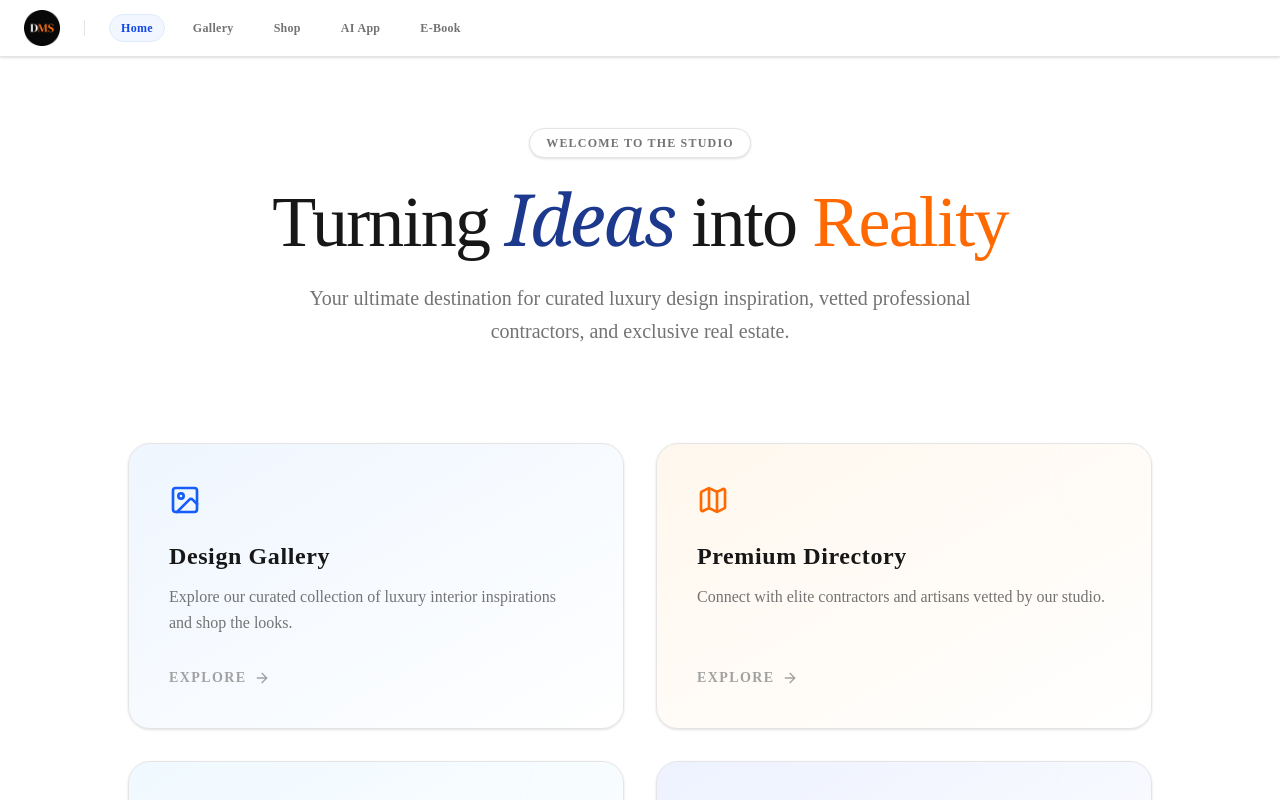
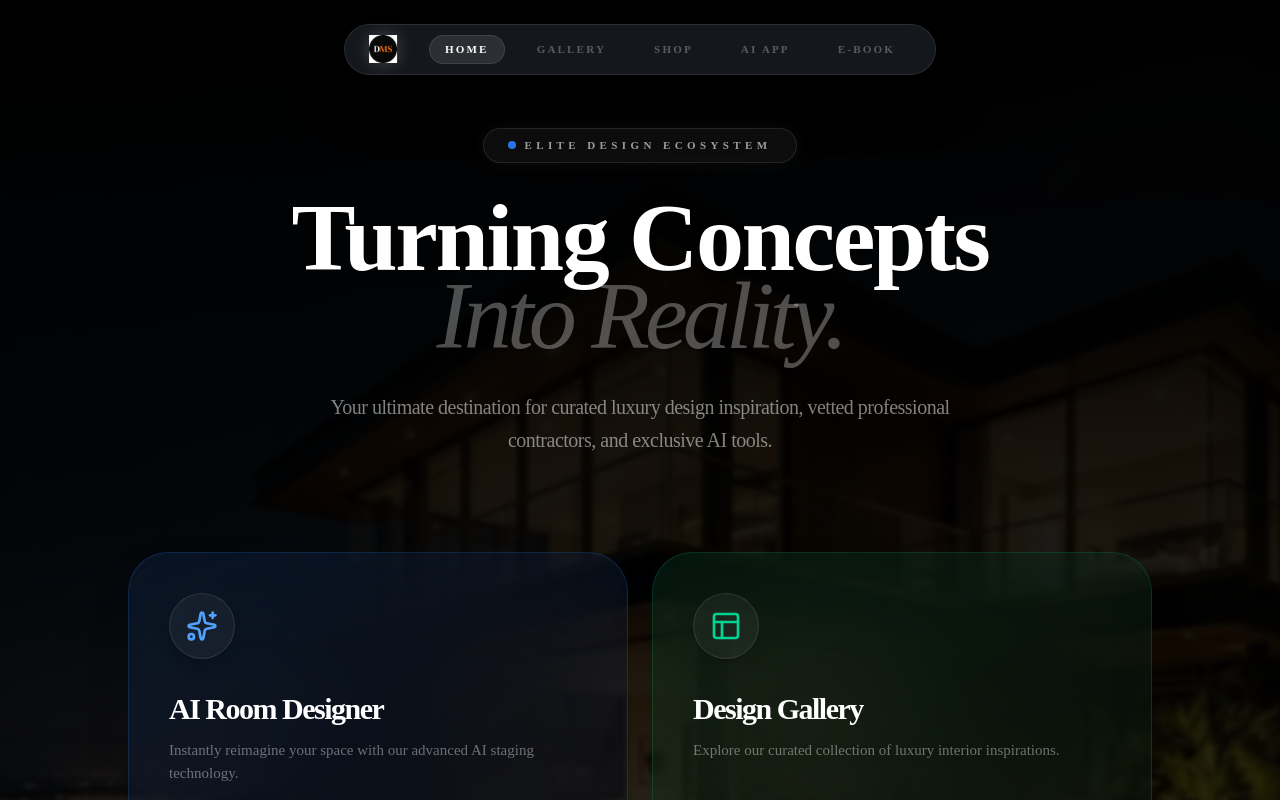
Before and after one commit to dreammakersstudio24-hub/dream-makers-studio, a Next.js app: page / in a window 1280 px wide. Shown: the top 800 px of the page. Built offline with nearby package versions, Linux system fonts and the light colour scheme.

Commit message:
UI: Finalized Luxury Midnight Overhaul (Dark Theme & Portal)

```diff
--- a/src/app/globals.css
+++ b/src/app/globals.css
@@ -48,72 +48,46 @@
 }
 
 :root {
-  --background: oklch(1 0 0);
-  --foreground: oklch(0.145 0 0);
-  --card: oklch(1 0 0);
-  --card-foreground: oklch(0.145 0 0);
-  --popover: oklch(1 0 0);
-  --popover-foreground: oklch(0.145 0 0);
-  --primary: oklch(0.205 0 0);
-  --primary-foreground: oklch(0.985 0 0);
-  --secondary: oklch(0.97 0 0);
-  --secondary-foreground: oklch(0.205 0 0);
-  --muted: oklch(0.97 0 0);
-  --muted-foreground: oklch(0.556 0 0);
-  --accent: oklch(0.97 0 0);
-  --accent-foreground: oklch(0.205 0 0);
+  --background: oklch(0.1 0 0); /* Deep Midnight */
+  --foreground: oklch(0.98 0 0);
+  --card: oklch(0.15 0 0);
+  --card-foreground: oklch(0.98 0 0);
+  --popover: oklch(0.12 0 0);
+  --popover-foreground: oklch(0.98 0 0);
+  --primary: oklch(0.9 0.05 100); /* Premium Gold/Cream */
+  --primary-foreground: oklch(0.1 0 0);
+  --secondary: oklch(0.2 0 0);
+  --secondary-foreground: oklch(0.98 0 0);
+  --muted: oklch(0.18 0 0);
+  --muted-foreground: oklch(0.6 0 0);
+  --accent: oklch(0.25 0 0);
+  --accent-foreground: oklch(0.98 0 0);
   --destructive: oklch(0.58 0.22 27);
-  --border: oklch(0.922 0 0);
-  --input: oklch(0.922 0 0);
-  --ring: oklch(0.708 0 0);
-  --chart-1: oklch(0.809 0.105 251.813);
-  --chart-2: oklch(0.623 0.214 259.815);
-  --chart-3: oklch(0.546 0.245 262.881);
-  --chart-4: oklch(0.488 0.243 264.376);
-  --chart-5: oklch(0.424 0.199 265.638);
-  --radius: 0.625rem;
-  --sidebar: oklch(0.985 0 0);
-  --sidebar-foreground: oklch(0.145 0 0);
-  --sidebar-primary: oklch(0.205 0 0);
-  --sidebar-primary-foreground: oklch(0.985 0 0);
-  --sidebar-accent: oklch(0.97 0 0);
-  --sidebar-accent-foreground: oklch(0.205 0 0);
-  --sidebar-border: oklch(0.922 0 0);
-  --sidebar-ring: oklch(0.708 0 0);
+  --border: oklch(1 0 0 / 8%);
+  --input: oklch(1 0 0 / 10%);
+  --ring: oklch(0.5 0 0);
+  --radius: 1.25rem;
 }
 
-.dark {
-  --background: oklch(0.145 0 0);
-  --foreground: oklch(0.985 0 0);
-  --card: oklch(0.205 0 0);
-  --card-foreground: oklch(0.985 0 0);
-  --popover: oklch(0.205 0 0);
-  --popover-foreground: oklch(0.985 0 0);
-  --primary: oklch(0.87 0.00 0);
-  --primary-foreground: oklch(0.205 0 0);
-  --secondary: oklch(0.269 0 0);
-  --secondary-foreground: oklch(0.985 0 0);
-  --muted: oklch(0.269 0 0);
-  --muted-foreground: oklch(0.708 0 0);
-  --accent: oklch(0.371 0 0);
-  --accent-foreground: oklch(0.985 0 0);
-  --destructive: oklch(0.704 0.191 22.216);
-  --border: oklch(1 0 0 / 10%);
-  --input: oklch(1 0 0 / 15%);
-  --ring: oklch(0.556 0 0);
-  --chart-1: oklch(0.809 0.105 251.813);
-  --chart-2: oklch(0.623 0.214 259.815);
-  --chart-3: oklch(0.546 0.245 262.881);
-  --chart-4: oklch(0.488 0.243 264.376);
-  --chart-5: oklch(0.424 0.199 265.638);
-  --sidebar: oklch(0.205 0 0);
-  --sidebar-foreground: oklch(0.985 0 0);
-  --sidebar-primary: oklch(0.488 0.243 264.376);
-  --sidebar-primary-foreground: oklch(0.985 0 0);
-  --sidebar-accent: oklch(0.269 0 0);
-  --sidebar-accent-foreground: oklch(0.985 0 0);
-  --sidebar-border: oklch(1 0 0 / 10%);
-  --sidebar-ring: oklch(0.556 0 0);
+/* Force Dark Mode defaults since user wants a dark-only premium feel */
+.dark, :root {
+  --background: oklch(0.08 0 0);
+  --foreground: oklch(0.98 0 0);
+  --card: oklch(0.12 0 0);
+  --card-foreground: oklch(0.98 0 0);
+  --popover: oklch(0.12 0 0);
+  --popover-foreground: oklch(0.98 0 0);
+  --primary: oklch(0.85 0.02 80);
+  --primary-foreground: oklch(0.08 0 0);
+  --secondary: oklch(0.18 0 0);
+  --secondary-foreground: oklch(0.98 0 0);
+  --muted: oklch(0.18 0 0);
+  --muted-foreground: oklch(0.5 0 0);
+  --accent: oklch(0.22 0 0);
+  --accent-foreground: oklch(0.98 0 0);
+  --border: oklch(1 0 0 / 5%);
+  --input: oklch(1 0 0 / 10%);
+  --ring: oklch(0.4 0 0);
 }
 
 @layer base {
--- a/src/app/layout.tsx
+++ b/src/app/layout.tsx
@@ -50,9 +50,9 @@ export default function RootLayout({
   children: React.ReactNode;
 }>) {
   return (
-    <html lang="en">
+    <html lang="en" className="dark scroll-smooth">
       <body
-        className={`${geistSans.variable} ${geistMono.variable} antialiased`}
+        className={`${geistSans.variable} ${geistMono.variable} antialiased bg-[#020203] text-white selection:bg-white/10`}
       >
         <Navbar />
         {children}
--- a/src/app/page.tsx
+++ b/src/app/page.tsx
@@ -2,140 +2,143 @@
 
 import { motion } from "framer-motion";
 import Link from "next/link";
-import { ArrowRight, Image as ImageIcon, Map, Building2, BookOpen } from "lucide-react";
+import { ArrowRight, Image as ImageIcon, Map, Building2, BookOpen, Sparkles, Layout, Package, Info, ChevronRight, Wand2 } from "lucide-react";
 
 export default function Home() {
   const portalLinks = [
     {
+      title: "AI Room Designer",
+      description: "Instantly reimagine your space with our advanced AI staging technology.",
+      icon: <Sparkles className="w-8 h-8 text-blue-400 group-hover:drop-shadow-[0_0_8px_rgba(96,165,250,0.8)]" />,
+      href: "/app",
+      color: "from-blue-500/10 to-blue-600/5",
+      borderColor: "border-blue-500/20 group-hover:border-blue-400/50",
+      accent: "bg-blue-500",
+      delay: 0.1
+    },
+    {
       title: "Design Gallery",
-      description: "Explore our curated collection of luxury interior inspirations and shop the looks.",
-      icon: <ImageIcon className="w-8 h-8 text-blue-600 mb-6" />,
+      description: "Explore our curated collection of luxury interior inspirations.",
+      icon: <Layout className="w-8 h-8 text-emerald-400 group-hover:drop-shadow-[0_0_8px_rgba(52,211,153,0.8)]" />,
       href: "/gallery",
-      color: "from-blue-50 to-white",
-      borderColor: "group-hover:border-blue-300",
-      accent: "bg-blue-600",
-      delay: 0.1
+      color: "from-emerald-500/10 to-emerald-600/5",
+      borderColor: "border-emerald-500/20 group-hover:border-emerald-400/50",
+      accent: "bg-emerald-500",
+      delay: 0.2
     },
     {
       title: "Premium Directory",
       description: "Connect with elite contractors and artisans vetted by our studio.",
-      icon: <Map className="w-8 h-8 text-orange-500 mb-6" />,
+      icon: <Map className="w-8 h-8 text-orange-400 group-hover:drop-shadow-[0_0_8px_rgba(251,146,60,0.8)]" />,
       href: "/directory",
-      color: "from-orange-50 to-white",
-      borderColor: "group-hover:border-orange-300",
+      color: "from-orange-500/10 to-orange-600/5",
+      borderColor: "border-orange-500/20 group-hover:border-orange-400/50",
       accent: "bg-orange-500",
-      delay: 0.2
-    },
-    {
-      title: "Exclusive Real Estate",
-      description: "Discover spectacular homes that match your impeccable design taste.",
-      icon: <Building2 className="w-8 h-8 text-light-blue-600 mb-6" />,
-      href: "/real-estate",
-      color: "from-sky-50 to-white",
-      borderColor: "group-hover:border-light-blue-300",
-      accent: "bg-light-blue-600",
       delay: 0.3
     },
     {
       title: "Masterclass E-Book",
-      description: "Learn the secrets of luxury interior design with our comprehensive digital guide.",
-      icon: <BookOpen className="w-8 h-8 text-indigo-600 mb-6" />,
+      description: "Learn the secrets of luxury interior design with our masterclass.",
+      icon: <BookOpen className="w-8 h-8 text-indigo-400 group-hover:drop-shadow-[0_0_8px_rgba(129,140,248,0.8)]" />,
       href: "/ebook",
-      color: "from-indigo-50 to-white",
-      borderColor: "group-hover:border-indigo-300",
-      accent: "bg-indigo-600",
+      color: "from-indigo-500/10 to-indigo-600/5",
+      borderColor: "border-indigo-500/20 group-hover:border-indigo-400/50",
+      accent: "bg-indigo-500",
       delay: 0.4
-    },
-    {
-      title: "AI Room Designer",
-      description: "Instantly reimagine your space with our advanced AI staging technology.",
-      icon: <ImageIcon className="w-8 h-8 text-rose-500 mb-6" />, // Reusing icon for simplicity, you might want a Wand or Sparkles icon later
-      href: "/app",
-      color: "from-rose-50 to-white",
-      borderColor: "group-hover:border-rose-300",
-      accent: "bg-rose-500",
-      delay: 0.5
     }
   ];
 
   return (
-    <div className="min-h-[100dvh] bg-white text-neutral-900 selection:bg-blue-100 relative overflow-hidden flex flex-col items-center justify-center">
+    <div className="min-h-screen bg-[#020203] text-white selection:bg-white/10 relative overflow-x-hidden font-sans">
 
-      {/* Background Graphic Elements */}
-      <div className="absolute top-0 left-0 w-full h-[60vh] bg-gradient-to-b from-blue-50 to-transparent pointer-events-none -z-10" />
-      <div className="absolute top-[-10%] right-[-5%] w-[50vh] h-[50vh] bg-blue-100 rounded-full blur-[100px] opacity-60 pointer-events-none -z-10" />
-      <div className="absolute bottom-[-10%] left-[-5%] w-[40vh] h-[40vh] bg-orange-100 rounded-full blur-[100px] opacity-60 pointer-events-none -z-10" />
+      {/* Immersive Hero Background */}
+      <div className="absolute inset-0 z-0">
+         <img
+            src="/landing-hero.png"
+            className="w-full h-full object-cover opacity-40 blur-[2px] scale-105"
+            alt="Luxury Architecture"
+         />
+         <div className="absolute inset-0 bg-gradient-to-b from-black via-black/60 to-[#020203]" />
+      </div>
 
-      <main className="max-w-7xl mx-auto px-4 sm:px-6 py-24 sm:py-32 w-full pt-32">
+      <main className="relative z-10 max-w-7xl mx-auto px-6 py-24 sm:py-32 flex flex-col items-center">
 
-        {/* Hero Header */}
-        <div className="text-center max-w-3xl mx-auto mb-16 sm:mb-24">
-          <motion.div
-            initial={{ opacity: 0, y: 20 }}
+        {/* Dynamic Badge */}
+        <motion.div
+           initial={{ opacity: 0, scale: 0.9 }}
+           animate={{ opacity: 1, scale: 1 }}
+           transition={{ duration: 1 }}
+           className="mb-8"
+        >
+           <div className="flex items-center gap-2 px-6 py-2 rounded-full border border-white/10 bg-white/5 backdrop-blur-xl shadow-[0_0_20px_rgba(255,255,255,0.05)] text-[11px] font-black uppercase tracking-[0.4em] text-white/60">
+              <div className="w-2 h-2 rounded-full bg-blue-500 animate-pulse" />
+              Elite Design Ecosystem
+           </div>
+        </motion.div>
+
+        {/* Hero Typography */}
+        <div className="text-center max-w-4xl mx-auto mb-20 sm:mb-24 space-y-8">
+          <motion.h1
+            initial={{ opacity: 0, y: 30 }}
             animate={{ opacity: 1, y: 0 }}
-            transition={{ duration: 0.8 }}
+            transition={{ duration: 1, delay: 0.2 }}
+            className="text-6xl sm:text-8xl font-black tracking-tight text-white leading-[0.9] flex flex-col"
           >
-            <span className="inline-block px-4 py-1.5 rounded-full border border-neutral-200 text-xs font-bold text-neutral-500 tracking-widest uppercase mb-6 shadow-sm bg-white">
-              Welcome to the Studio
-            </span>
-          </motion.div>
-
-          <motion.h1
-            initial={{ opacity: 0, y: 20 }}
-            animate={{ opacity: 1, y: 0 }}
-            transition={{ duration: 0.8, delay: 0.1 }}
-            className="text-5xl sm:text-7xl font-light mb-6 tracking-tight text-neutral-900"
-          >
-            Turning <span className="font-serif italic text-blue-900 font-medium">Ideas</span> into <span className="text-orange-500 font-medium relative whitespace-nowrap">Reality<svg className="absolute w-full h-3 -bottom-1 left-0 text-orange-200 -z-10 opacity-70" viewBox="0 0 100 20" preserveAspectRatio="none"><path d="M0 10 Q 50 20 100 10" stroke="currentColor" strokeWidth="8" fill="none"/></svg></span>
+            Turning Concepts <br/>
+            <span className="text-white/30 italic font-medium -mt-2 tracking-tighter">Into Reality.</span>
           </motion.h1>
 
           <motion.p
             initial={{ opacity: 0, y: 20 }}
             animate={{ opacity: 1, y: 0 }}
-            transition={{ duration: 0.8, delay: 0.2 }}
-            className="text-lg sm:text-xl text-neutral-500 font-light leading-relaxed max-w-2xl mx-auto"
+            transition={{ duration: 1, delay: 0.4 }}
+            className="text-lg sm:text-xl text-white/50 font-medium leading-relaxed max-w-2xl mx-auto tracking-tight"
           >
-            Your ultimate destination for curated luxury design inspiration, vetted professional contractors, and exclusive real estate.
+            Your ultimate destination for curated luxury design inspiration, vetted professional contractors, and exclusive AI tools.
           </motion.p>
         </div>
 
         {/* Portal Cards Grid */}
-        <div className="grid grid-cols-1 md:grid-cols-2 gap-6 sm:gap-8 max-w-5xl mx-auto">
+        <div className="grid grid-cols-1 md:grid-cols-2 gap-6 max-w-5xl mx-auto w-full">
           {portalLinks.map((portal) => (
             <Link href={portal.href} key={portal.title}>
               <motion.div
                 initial={{ opacity: 0, y: 30 }}
                 animate={{ opacity: 1, y: 0 }}
-                transition={{ duration: 0.6, delay: portal.delay }}
-                whileHover={{ y: -8, scale: 1.02 }}
-                whileTap={{ scale: 0.98 }}
-                className={`group h-full p-8 sm:p-10 rounded-3xl bg-gradient-to-br ${portal.color} border border-neutral-200 shadow-sm hover:shadow-xl transition-all duration-300 relative overflow-hidden flex flex-col ${portal.borderColor}`}
+                transition={{ duration: 0.7, delay: portal.delay }}
+                whileHover={{ y: -8, scale: 1.01 }}
+                whileTap={{ scale: 0.99 }}
+                className={`group h-full p-10 rounded-[2.5rem] bg-gradient-to-br ${portal.color} border ${portal.borderColor} backdrop-blur-3xl shadow-2xl transition-all duration-500 relative overflow-hidden flex flex-col`}
               >
-                {/* Decorative background accent */}
-                <div className="absolute -right-8 -top-8 w-32 h-32 rounded-full border border-neutral-200/50 opacity-20 pointer-events-none group-hover:scale-150 transition-transform duration-700" />
-                <div className="absolute right-4 top-4 opacity-0 group-hover:opacity-100 transition-opacity duration-300 transform translate-x-2 group-hover:translate-x-0">
-                  <div className={`w-8 h-8 rounded-full ${portal.accent} text-white flex items-center justify-center shadow-lg`}>
-                    <ArrowRight className="w-4 h-4" />
-                  </div>
+                {/* Glowing Circle Background */}
+                <div className="absolute -right-12 -top-12 w-40 h-40 rounded-full bg-white/5 blur-[40px] opacity-20 group-hover:opacity-40 transition-opacity duration-700" />
+
+                <div className="mb-8 p-4 w-fit rounded-2xl bg-white/5 border border-white/10 shadow-lg group-hover:border-white/20 transition-all">
+                  {portal.icon}
                 </div>
 
-                {portal.icon}
-
-                <h2 className="text-2xl font-bold mb-3 tracking-wide text-neutral-900 group-hover:text-blue-900 transition-colors">
+                <h2 className="text-3xl font-black mb-3 tracking-tighter text-white group-hover:text-white transition-colors">
                   {portal.title}
                 </h2>
 
-                <p className="text-neutral-500 font-light leading-relaxed mb-8 flex-grow">
+                <p className="text-white/40 font-medium leading-normal mb-8 flex-grow text-[15px]">
                   {portal.description}
                 </p>
 
-                <div className="mt-auto flex items-center gap-2 text-sm font-bold tracking-widest uppercase text-neutral-400 group-hover:text-neutral-900 transition-colors">
-                  Explore <ArrowRight className="w-4 h-4" />
+                <div className="mt-auto flex items-center justify-between text-xs font-black tracking-[0.2em] uppercase text-white/20 group-hover:text-white transition-all duration-500">
+                  <span>Explore Experience</span>
+                  <ArrowRight className="w-5 h-5 translate-x-4 opacity-0 group-hover:translate-x-0 group-hover:opacity-100 transition-all duration-500" />
                 </div>
               </motion.div>
             </Link>
           ))}
         </div>
+
+        {/* Bottom Social / Info Badge */}
+        <footer className="mt-32 opacity-20 hover:opacity-100 transition-opacity duration-700 flex flex-col items-center gap-4">
+           <div className="w-[1px] h-20 bg-gradient-to-b from-white to-transparent mb-4" />
+           <p className="text-[10px] font-black uppercase tracking-[0.5em]">Dream Makers Studio © 2026</p>
+        </footer>
       </main>
     </div>
   );
--- a/src/components/Navbar.tsx
+++ b/src/components/Navbar.tsx
@@ -2,6 +2,7 @@
 
 import Link from 'next/link';
 import { usePathname } from 'next/navigation';
+import { motion } from 'framer-motion';
 
 export function Navbar() {
   const pathname = usePathname();
@@ -14,41 +15,42 @@ export function Navbar() {
     { name: 'Gallery', href: '/gallery' },
     { name: 'Shop', href: '/shop' },
     { name: 'AI App', href: '/app' },
-    // { name: 'Contractors', href: '/directory' },
-    // { name: 'Real Estate', href: '/real-estate' },
     { name: 'E-Book', href: '/ebook' },
   ];
 
   return (
-    <nav className="fixed w-full z-50 top-0 border-b border-neutral-200 bg-white/90 backdrop-blur-md text-neutral-900 shadow-sm transition-all pb-1 sm:pb-0">
-      <div className="max-w-7xl mx-auto px-2 sm:px-6 py-1 sm:py-0 sm:h-14 flex flex-col sm:flex-row items-center justify-center sm:justify-start gap-1 sm:gap-6">
+    <nav className="fixed top-6 left-1/2 -translate-x-1/2 z-[100] w-fit max-w-[95vw]">
+      <div className="flex items-center bg-[#1a1d23]/80 backdrop-blur-3xl border border-white/10 shadow-[0_20px_50px_rgba(0,0,0,0.5)] rounded-full px-4 sm:px-6 py-2.5 gap-4 sm:gap-8">
 
-        {/* Logo - First Line on Mobile */}
-        <Link href="/" className="flex items-center gap-2 shrink-0 group py-1">
+        {/* Logo */}
+        <Link href="/" className="flex items-center gap-2 group shrink-0">
           <img
             src="/icon.png?v=3"
             alt="Dream Makers Studio"
-            className="h-6 sm:h-9 w-auto object-contain transition-transform duration-300 group-hover:scale-105"
+            className="h-7 w-auto object-contain transition-transform duration-300 group-hover:scale-110 drop-shadow-[0_0_8px_rgba(255,255,255,0.2)]"
           />
         </Link>
 
-        <div className="w-px h-4 bg-neutral-200 shrink-0 hidden sm:block"></div>
-
-        {/* Links - Wrap into multiple lines on Mobile */}
-        <div className="flex items-center justify-center flex-wrap gap-x-1 gap-y-0.5 sm:gap-4 text-[10px] sm:text-xs font-bold tracking-wide w-full sm:w-auto">
+        {/* Links */}
+        <div className="flex items-center gap-1 sm:gap-4 text-[10px] sm:text-[11px] font-black uppercase tracking-[0.2em]">
           {links.map((link) => {
-            const isActive = pathname === link.href;
+            const isActive = pathname === link.href || (link.href !== '/' && pathname.startsWith(link.href));
             return (
               <Link
                 key={link.name}
                 href={link.href}
-                className={`relative transition-all duration-300 py-1 sm:py-1.5 px-2.5 sm:px-3 rounded-full overflow-hidden group ${isActive ? 'text-blue-700' : 'text-neutral-500 hover:text-blue-900'}`}
+                className={`relative px-3 sm:px-4 py-1.5 transition-all duration-300 rounded-full group ${isActive ? 'text-white' : 'text-white/30 hover:text-white'}`}
               >
                 <span className="relative z-10">{link.name}</span>
-                {isActive ? (
-                  <span className="absolute inset-0 bg-blue-50/80 border border-blue-100 rounded-full z-0"></span>
-                ) : (
-                  <span className="absolute inset-0 bg-neutral-100 opacity-0 group-hover:opacity-100 transition-opacity z-0 scale-90 group-hover:scale-100 duration-300 rounded-full"></span>
+                {isActive && (
+                  <motion.div
+                    layoutId="nav-active"
+                    className="absolute inset-0 bg-white/10 border border-white/10 rounded-full z-0"
+                    transition={{ type: "spring", stiffness: 400, damping: 30 }}
+                  />
+                )}
+                {!isActive && (
+                  <div className="absolute inset-0 bg-white/0 group-hover:bg-white/5 rounded-full z-0 transition-all opacity-0 group-hover:opacity-100 scale-95 group-hover:scale-100" />
                 )}
               </Link>
             );
```
Also changed, not shown: src/app/ebook/page.tsx (+60 -56 lines), src/app/gallery/page.tsx (+61 -120 lines), src/app/history/page.tsx (+26 -53 lines), src/app/shop/page.tsx (+30 -30 lines), public/landing-hero.png (added).
